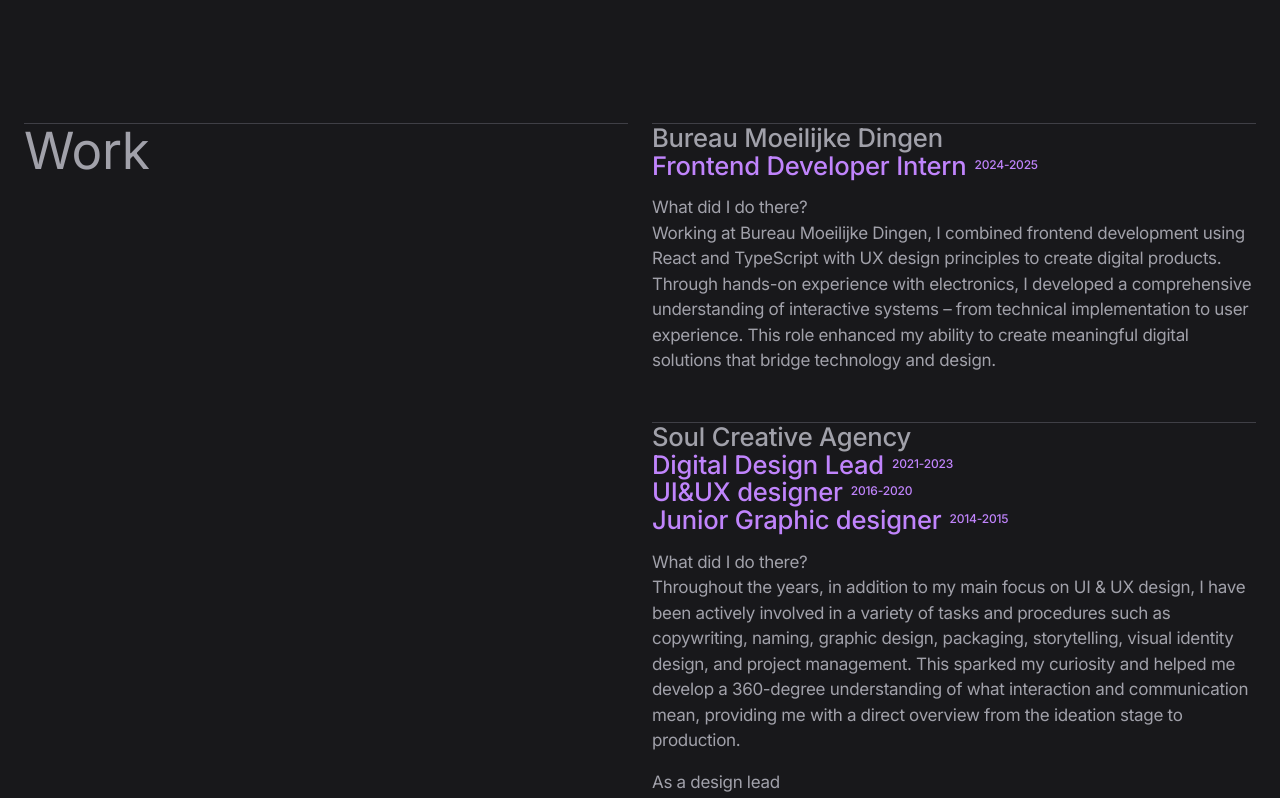
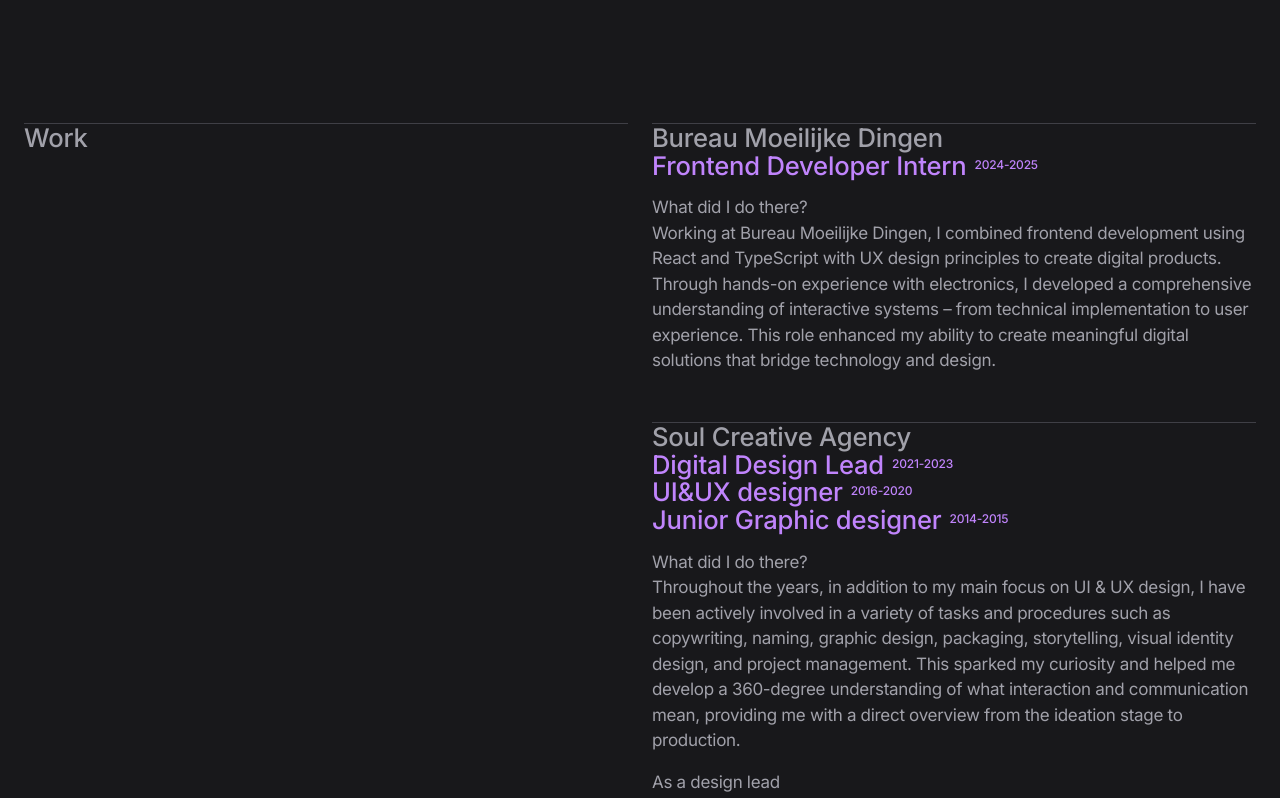
Before and after one commit to annafreri/portfolio, a React (Vite) app: page / in a window 1280 px wide. Shown: the part 4420-5218 px from the top of the page. Built offline with nearby package versions, Linux system fonts and the light colour scheme.

Commit message:
fix: change font size

```diff
--- a/src/components/AboutSection.tsx
+++ b/src/components/AboutSection.tsx
@@ -9,9 +9,9 @@
     <div className="mt-20 flex flex-col md:flex-row gap-6" >
       <div className="sm:w-full md:w-1/2">
         {title &&
-          <h2 className="text-zinc-400 mb-11 sticky top-4 border-t border-zinc-700">
+          <h3 className="text-zinc-400 mb-11 sticky top-4 border-t border-zinc-700">
             {title}
-          </h2>
+          </h3>
         }
       </div>
       {children}
```
